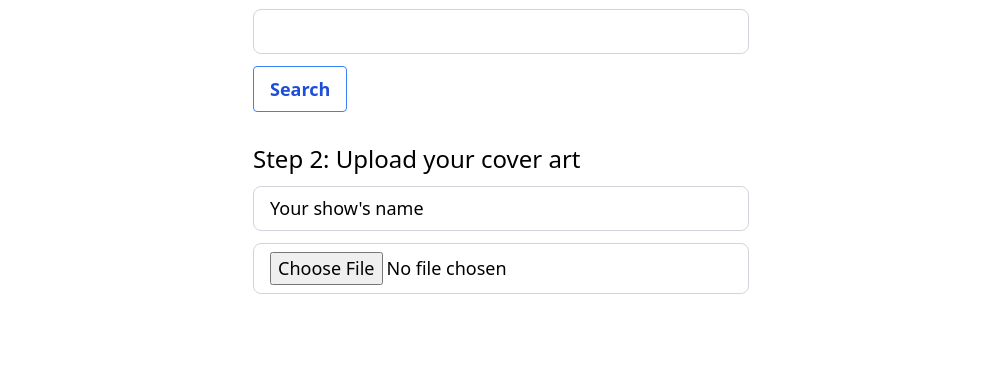
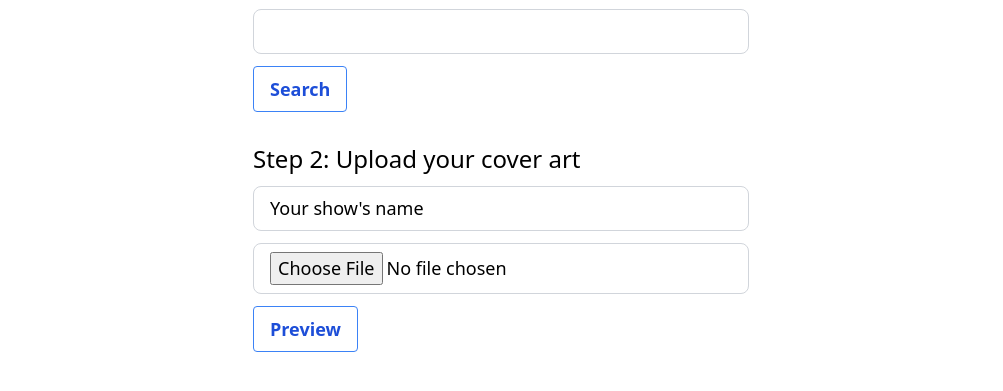
Before and after one commit to mijustin/podcastpreview, a plain HTML site: page index.html in a window 1280 px wide. Shown: the part 161-552 px from the top of the page, without its empty margins (139-1142 px from the left). Drawn offline with nearby package versions, Linux system fonts and the light colour scheme; no server answers.

Commit message:
previewFile on button click instead of onchange
Add a new "Preview" button.
call previewFile function onclick of the Preview Button,
instead of onchange of the file input box.

This allows users to reupload new images or change show name
without reloading the page (and doing a new search again).

We also need to keep a copy of the original JSON search result
so that we can repaint the original grid before randomly
inserting the new coverart.

```diff
--- a/index.html
+++ b/index.html
@@ -45,8 +45,14 @@
         <input
           class="bg-white focus:outline-0 focus:shadow-outline border border-gray-300 rounded-lg py-2 px-4 block w-full appearance-none leading-normal mb-3"
           type="file"
-          onchange="previewFile()"
         />
+        <button
+          class="bg-transparent hover:bg-blue-500 text-blue-700 font-semibold hover:text-white py-2 px-4 border border-blue-500 hover:border-transparent rounded"
+          id="preview"
+          onclick="previewFile()"
+        >
+          Preview
+        </button>
       </div>
       <div class="flex flex-wrap -mx-1 lg:-mx-4">
         <div class="mx-auto text-sm" style="width:99%;" id="output"></div>
--- a/script.js
+++ b/script.js
@@ -1,4 +1,5 @@
 var list;
+var fetchedData;
 const search = () => {
   const term = document.getElementById("term").value;
   const url =
@@ -8,6 +9,7 @@ const search = () => {
       return response.json();
     })
     .then(function(data) {
+      fetchedData = data;
       displayResults(data);
     });
 };
@@ -26,6 +28,8 @@ search();
 // upload your own cover art:
 
 function previewFile() {
+  displayResults(fetchedData);  // recreate the original grid
+
   var file = document.querySelector("input[type=file]").files[0];
   var title = document.querySelector("input#title").value;
   var reader = new FileReader();
```
